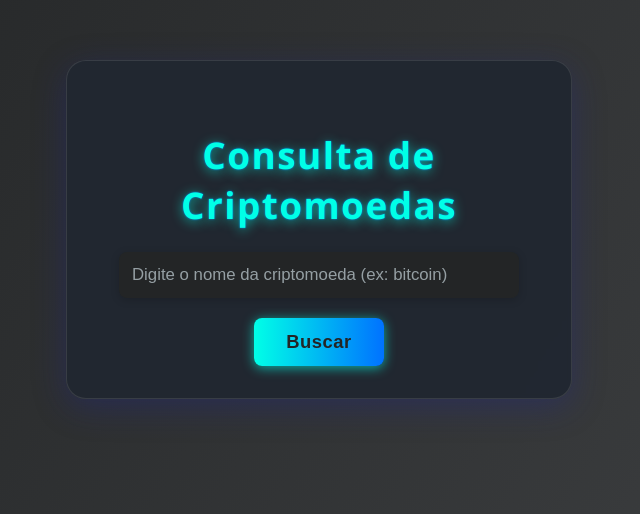
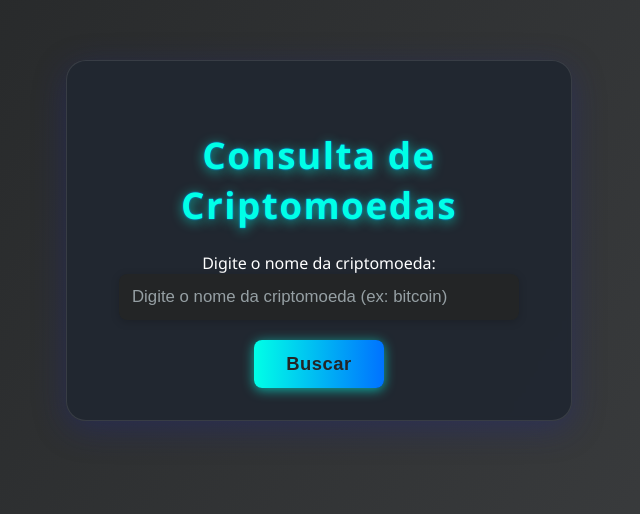
Before and after one commit to Felipesouzasi/INATEL-Engenharia-de-Software, a Flask app: page / in a window 1280 px wide. Shown: the top 514 px of the page, without its empty margins (321-961 px from the left). Run offline with Flask 3, Linux system fonts and the light colour scheme.

Commit message:
ajustando label

```diff
--- a/templates/index.html
+++ b/templates/index.html
@@ -9,6 +9,7 @@
     <div class="container">
         <h1>Consulta de Criptomoedas</h1>
         <form method="post">
+            <label for="moeda">Digite o nome da criptomoeda:</label>
             <input type="text" name="moeda" placeholder="Digite o nome da criptomoeda (ex: bitcoin)" required>
             <button type="submit">Buscar</button>
         </form>
```
